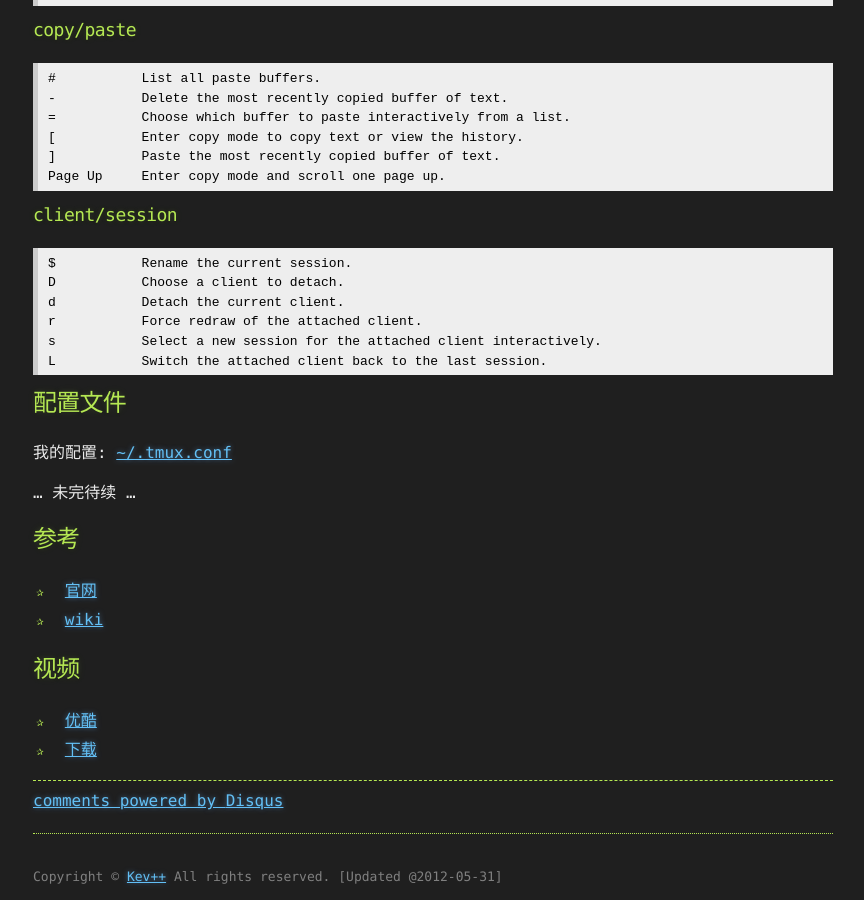
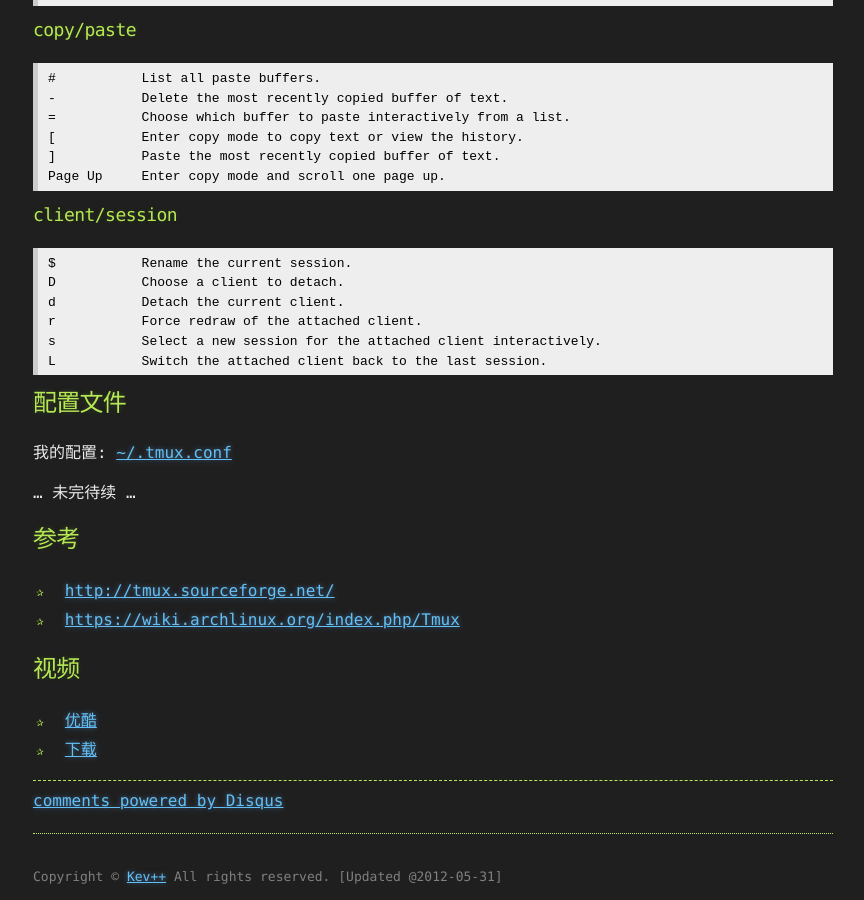
Before and after one commit to gotovoid/hjkl, a Jekyll site: the page built from _posts/2012-05-31-tmux-how-to.md, in a window 1280 px wide and 900 px high, scrolled down 2250 px. Shown: the whole window, without its empty margins (207-1071 px from the left). Built offline with Jekyll 4.4.1, drawn with Linux system fonts in a browser that asks for light colours; Markdown is read by kramdown in place of the engine named in the settings; comment, search, counter and statistics services are not loaded.

Commit message:
fix links

```diff
--- a/_posts/2012-05-31-tmux-how-to.md
+++ b/_posts/2012-05-31-tmux-how-to.md
@@ -104,8 +104,8 @@ published:  true
 
 参考
 ----
-- [官网](http://tmux.sourceforge.net/)
-- [wiki](https://wiki.archlinux.org/index.php/Tmux)
+- <http://tmux.sourceforge.net/>
+- <https://wiki.archlinux.org/index.php/Tmux>
 
 视频
 ----
```
